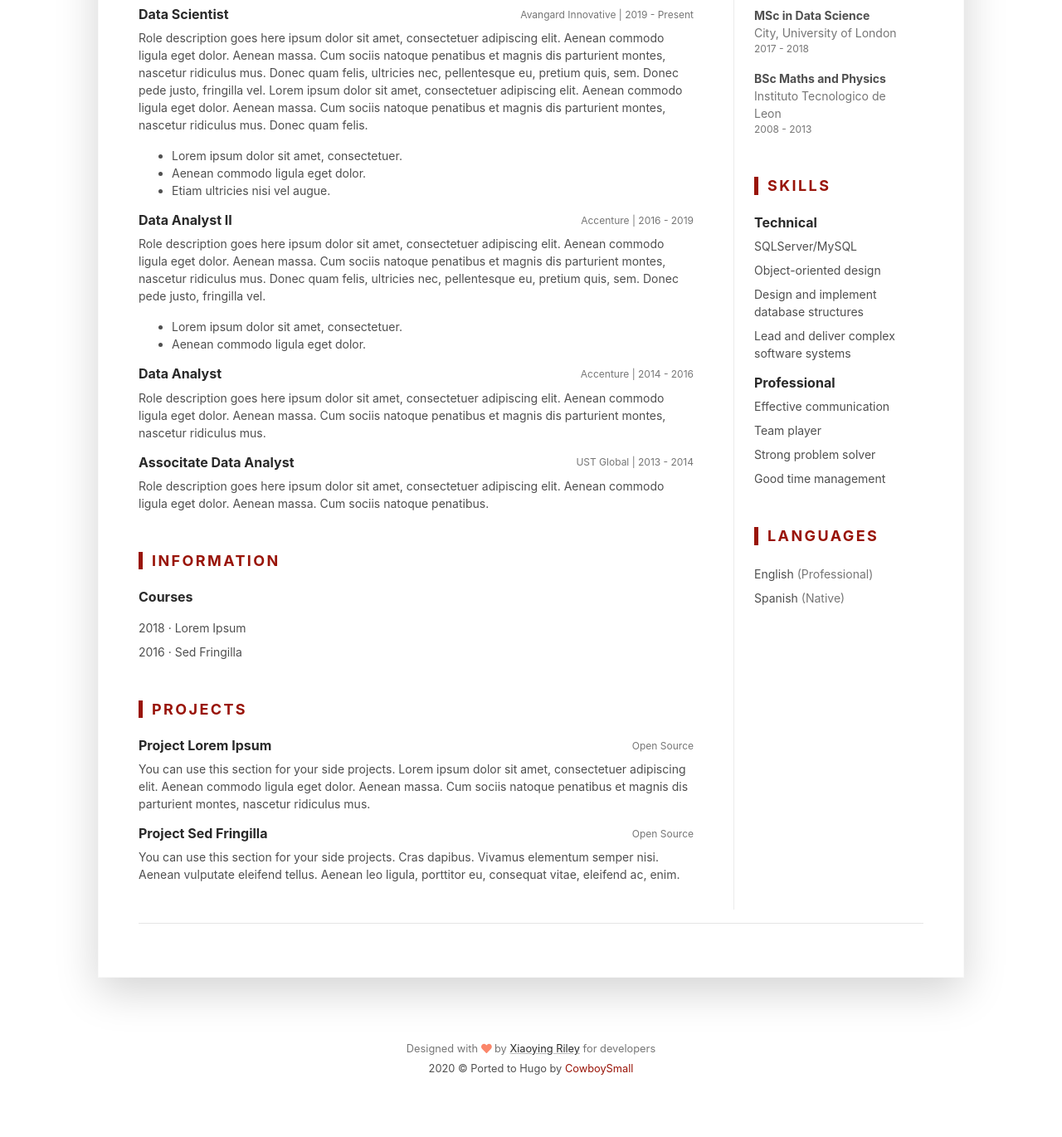
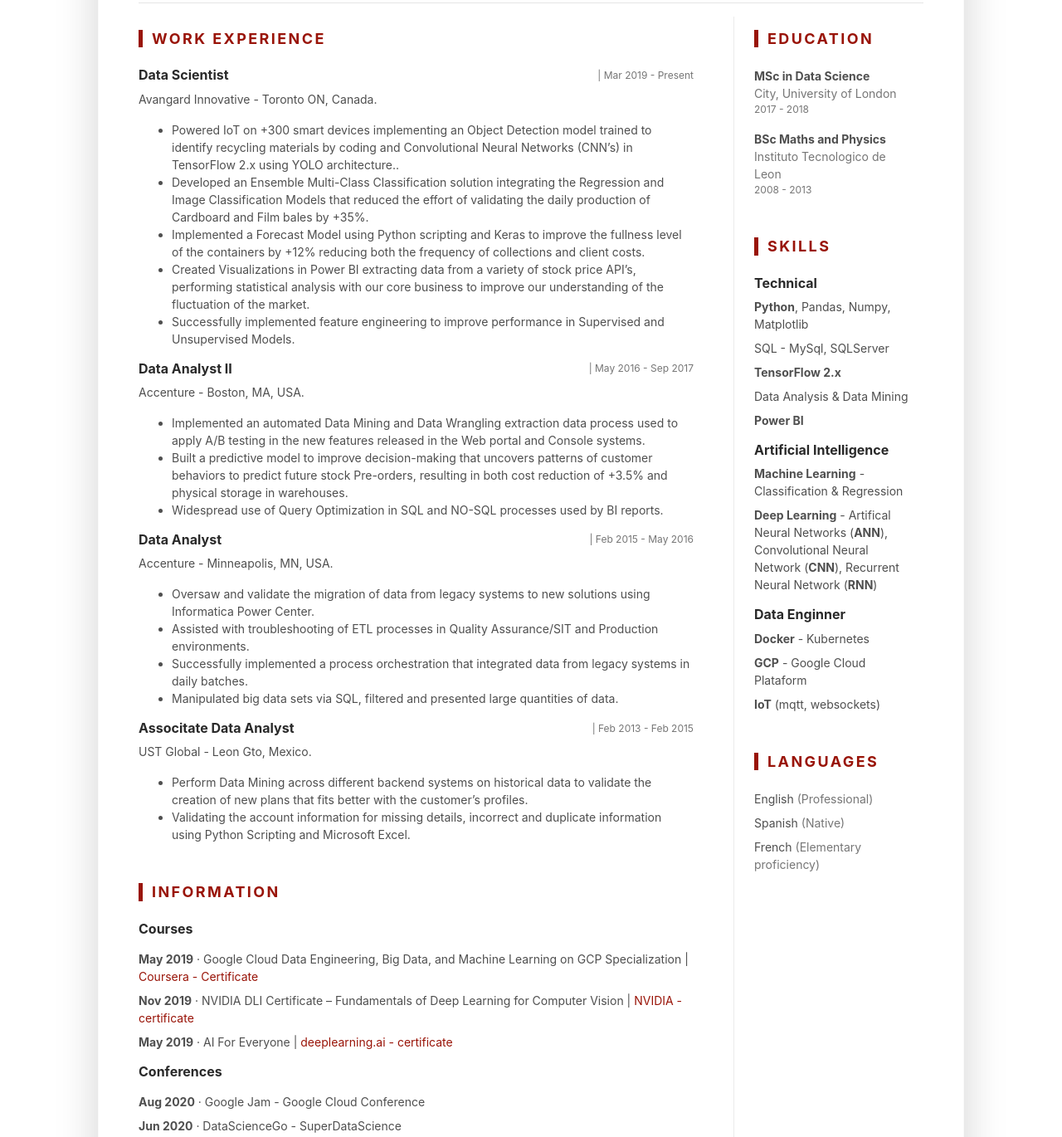
Before and after one commit to JavierMedel/resume, a plain HTML site: page index.html in a window 1280 px wide. Shown: the part 478-1848 px from the top of the page at 83% size. Before the commit the page ends 1800 px from the top, so only its background shows below. Drawn offline with Linux system fonts and the light colour scheme.

Commit message:
new files

```diff
--- a/index.html
+++ b/index.html
@@ -112,17 +112,21 @@
                                 <div class="item mb-3">
                                     <div class="item-heading row align-items-center mb-2">
                                         <h4 class="item-title col-12 col-md-6 col-lg-6 mb-2 mb-md-0">Data Scientist</h4>
-                                        <div class="item-meta col-12 col-md-6 col-lg-6 text-muted text-left text-md-right">Avangard Innovative | 2019 - Present</div>
+                                        <div class="item-meta col-12 col-md-6 col-lg-6 text-muted text-left text-md-right"> | Mar 2019 - Present</div>
                                     </div>
                                     <div class="item-content">
-                                        <p>Role description goes here ipsum dolor sit amet, consectetuer adipiscing elit. Aenean commodo ligula eget dolor. Aenean massa. Cum sociis natoque penatibus et magnis dis parturient montes, nascetur ridiculus mus. Donec quam felis, ultricies nec, pellentesque eu, pretium quis, sem. Donec pede justo, fringilla vel. Lorem ipsum dolor sit amet, consectetuer adipiscing elit. Aenean commodo ligula eget dolor. Aenean massa. Cum sociis natoque penatibus et magnis dis parturient montes, nascetur ridiculus mus. Donec quam felis.</p>
+                                        <p>Avangard Innovative - Toronto ON, Canada.</p>
                                         <ul class="resume-list">
 
-                                            <li>Lorem ipsum dolor sit amet, consectetuer.</li>
+                                            <li>Powered IoT on +300 smart devices implementing an Object Detection model trained to identify recycling materials by coding and Convolutional Neural Networks (CNN’s) in TensorFlow 2.x using YOLO architecture..</li>
 
-                                            <li>Aenean commodo ligula eget dolor.</li>
+                                            <li>Developed an Ensemble Multi-Class Classification solution integrating the Regression and Image Classification Models that reduced the effort of validating the daily production of Cardboard and Film bales by +35%.</li>
 
-                                            <li>Etiam ultricies nisi vel augue.</li>
+                                            <li>Implemented a Forecast Model using Python scripting and Keras to improve the fullness level of the containers by +12% reducing both the frequency of collections and client costs.</li>
+
+                                            <li>Created Visualizations in Power BI extracting data from a variety of stock price API’s, performing statistical analysis with our core business to improve our understanding of the fluctuation of the market.</li>
+
+                                            <li>Successfully implemented feature engineering to improve performance in Supervised and Unsupervised Models.</li>
 
                                         </ul>
                                     </div>
@@ -131,15 +135,17 @@
                                 <div class="item mb-3">
                                     <div class="item-heading row align-items-center mb-2">
                                         <h4 class="item-title col-12 col-md-6 col-lg-6 mb-2 mb-md-0">Data Analyst II</h4>
-                                        <div class="item-meta col-12 col-md-6 col-lg-6 text-muted text-left text-md-right">Accenture | 2016 - 2019</div>
+                                        <div class="item-meta col-12 col-md-6 col-lg-6 text-muted text-left text-md-right"> | May 2016 - Sep 2017</div>
                                     </div>
                                     <div class="item-content">
-                                        <p>Role description goes here ipsum dolor sit amet, consectetuer adipiscing elit. Aenean commodo ligula eget dolor. Aenean massa. Cum sociis natoque penatibus et magnis dis parturient montes, nascetur ridiculus mus. Donec quam felis, ultricies nec, pellentesque eu, pretium quis, sem. Donec pede justo, fringilla vel.</p>
+                                        <p>Accenture - Boston, MA, USA.</p>
                                         <ul class="resume-list">
 
-                                            <li>Lorem ipsum dolor sit amet, consectetuer.</li>
+                                            <li>Implemented an automated Data Mining and Data Wrangling extraction data process used to apply A/B testing in the new features released in the Web portal and Console systems.</li>
 
-                                            <li>Aenean commodo ligula eget dolor.</li>
+                                            <li>Built a predictive model to improve decision-making that uncovers patterns of customer behaviors to predict future stock Pre-orders, resulting in both cost reduction of +3.5% and physical storage in warehouses.</li>
+
+                                            <li>Widespread use of Query Optimization in SQL and NO-SQL processes used by BI reports.</li>
 
                                         </ul>
                                     </div>
@@ -148,11 +154,19 @@
                                 <div class="item mb-3">
                                     <div class="item-heading row align-items-center mb-2">
                                         <h4 class="item-title col-12 col-md-6 col-lg-6 mb-2 mb-md-0">Data Analyst</h4>
-                                        <div class="item-meta col-12 col-md-6 col-lg-6 text-muted text-left text-md-right">Accenture | 2014 - 2016</div>
+                                        <div class="item-meta col-12 col-md-6 col-lg-6 text-muted text-left text-md-right"> | Feb 2015 - May 2016</div>
                                     </div>
                                     <div class="item-content">
-                                        <p>Role description goes here ipsum dolor sit amet, consectetuer adipiscing elit. Aenean commodo ligula eget dolor. Aenean massa. Cum sociis natoque penatibus et magnis dis parturient montes, nascetur ridiculus mus.</p>
+                                        <p>Accenture - Minneapolis, MN, USA.</p>
                                         <ul class="resume-list">
+
+                                            <li>Oversaw and validate the migration of data from legacy systems to new solutions using Informatica Power Center.</li>
+
+                                            <li>Assisted with troubleshooting of ETL processes in Quality Assurance/SIT and Production environments.</li>
+
+                                            <li>Successfully implemented a process orchestration that integrated data from legacy systems in daily batches.</li>
+
+                                            <li>Manipulated big data sets via SQL, filtered and presented large quantities of data.</li>
 
                                         </ul>
                                     </div>
@@ -161,11 +175,15 @@
                                 <div class="item mb-3">
                                     <div class="item-heading row align-items-center mb-2">
                                         <h4 class="item-title col-12 col-md-6 col-lg-6 mb-2 mb-md-0">Associtate Data Analyst</h4>
-                                        <div class="item-meta col-12 col-md-6 col-lg-6 text-muted text-left text-md-right">UST Global | 2013 - 2014</div>
+                                        <div class="item-meta col-12 col-md-6 col-lg-6 text-muted text-left text-md-right"> | Feb 2013 - Feb 2015</div>
                                     </div>
                                     <div class="item-content">
-                                        <p>Role description goes here ipsum dolor sit amet, consectetuer adipiscing elit. Aenean commodo ligula eget dolor. Aenean massa. Cum sociis natoque penatibus.</p>
+                                        <p>UST Global - Leon Gto, Mexico.</p>
                                         <ul class="resume-list">
+
+                                            <li>Perform Data Mining across different backend systems on historical data to validate the creation of new plans that fits better with the customer’s profiles.</li>
+
+                                            <li>Validating the account information for missing details, incorrect and duplicate information using Python Scripting and Microsoft Excel.</li>
 
                                         </ul>
                                     </div>
@@ -191,9 +209,27 @@
                                         <p></p>
                                         <ul class="list-unstyled resume-skills-list">
 
-                                            <li class="mb-2">2018 · Lorem Ipsum</li>
+                                            <li class="mb-2"><strong>May 2019</strong> · Google Cloud Data Engineering, Big Data, and Machine Learning on GCP Specialization | <a href="https://www.coursera.org/account/accomplishments/specialization/7SCH8JHZ2S8S">Coursera - Certificate</a></li>
 
-                                            <li class="mb-2">2016 · Sed Fringilla</li>
+                                            <li class="mb-2"><strong>Nov 2019</strong> · NVIDIA DLI Certificate – Fundamentals of Deep Learning for Computer Vision | <a href="https://courses.nvidia.com/certificates/3f9e35d2695b4f4694c9981a1be31fb9">NVIDIA - certificate</a></li>
+
+                                            <li class="mb-2"><strong>May 2019</strong> · AI For Everyone | <a href="https://www.coursera.org/account/accomplishments/verify/QFLADD32V2MN">deeplearning.ai - certificate</a></li>
+
+                                        </ul>
+                                    </div>
+                                </div>
+
+                                <div class="item mb-3">
+                                    <div class="item-heading row align-items-center mb-2">
+                                        <h4 class="item-title col-12 col-md-12 col-lg-12 mb-2 mb-md-0">Conferences</h4>
+                                    </div>
+                                    <div class="item-content">
+                                        <p></p>
+                                        <ul class="list-unstyled resume-skills-list">
+
+                                            <li class="mb-2"><strong>Aug 2020</strong> · Google Jam - Google Cloud Conference</li>
+
+                                            <li class="mb-2"><strong>Jun 2020</strong> · DataScienceGo - SuperDataScience</li>
 
                                         </ul>
                                     </div>
@@ -203,36 +239,6 @@
                             </section>
 
 
-
-
-
-                            <section class="project-section py-3">
-
-                                <h3 class="text-uppercase resume-section-heading mb-4">Projects</h3>
-
-
-                                <div class="item mb-3">
-                                    <div class="item-heading row align-items-center mb-2">
-                                        <h4 class="item-title col-12 col-md-6 col-lg-8 mb-2 mb-md-0">Project Lorem Ipsum</h4>
-                                        <div class="item-meta col-12 col-md-6 col-lg-4 text-muted text-left text-md-right">Open Source</div>
-                                    </div>
-                                    <div class="item-content">
-                                        <p>You can use this section for your side projects. Lorem ipsum dolor sit amet, consectetuer adipiscing elit. Aenean commodo ligula eget dolor. Aenean massa. Cum sociis natoque penatibus et magnis dis parturient montes, nascetur ridiculus mus.</p>
-                                    </div>
-                                </div>
-
-                                <div class="item mb-3">
-                                    <div class="item-heading row align-items-center mb-2">
-                                        <h4 class="item-title col-12 col-md-6 col-lg-8 mb-2 mb-md-0">Project Sed Fringilla</h4>
-                                        <div class="item-meta col-12 col-md-6 col-lg-4 text-muted text-left text-md-right">Open Source</div>
-                                    </div>
-                                    <div class="item-content">
-                                        <p>You can use this section for your side projects. Cras dapibus. Vivamus elementum semper nisi. Aenean vulputate eleifend tellus. Aenean leo ligula, porttitor eu, consequat vitae, eleifend ac, enim.</p>
-                                    </div>
-                                </div>
-
-
-                            </section>
 
 
 
@@ -281,28 +287,41 @@
                                     <h4 class="item-title">Technical</h4>
                                     <ul class="list-unstyled resume-skills-list">
 
-                                        <li class="mb-2">SQLServer/MySQL</li>
+                                        <li class="mb-2"><strong>Python</strong>, Pandas, Numpy, Matplotlib</li>
 
-                                        <li class="mb-2">Object-oriented design</li>
+                                        <li class="mb-2">SQL - MySql, SQLServer</li>
 
-                                        <li class="mb-2">Design and implement database structures</li>
+                                        <li class="mb-2"><strong>TensorFlow 2.x</strong></li>
 
-                                        <li class="mb-2">Lead and deliver complex software systems</li>
+                                        <li class="mb-2">Data Analysis &amp; Data Mining</li>
+
+                                        <li class="mb-2"><strong>Power BI</strong></li>
 
                                     </ul>
                                 </div>
 
                                 <div class="item">
-                                    <h4 class="item-title">Professional</h4>
+                                    <h4 class="item-title">Artificial Intelligence</h4>
                                     <ul class="list-unstyled resume-skills-list">
 
-                                        <li class="mb-2">Effective communication</li>
+                                        <li class="mb-2"><strong>Machine Learning</strong> - Classification &amp; Regression</li>
 
-                                        <li class="mb-2">Team player</li>
+                                        <li class="mb-2"><strong>Deep Learning</strong> - Artifical Neural Networks (<strong>ANN</strong>), Convolutional Neural Network (<strong>CNN</strong>), Recurrent Neural Network (<strong>RNN</strong>)</li>
 
-                                        <li class="mb-2">Strong problem solver</li>
+                                        <li class="mb-2"></li>
 
-                                        <li class="mb-2">Good time management</li>
+                                    </ul>
+                                </div>
+
+                                <div class="item">
+                                    <h4 class="item-title">Data Enginner</h4>
+                                    <ul class="list-unstyled resume-skills-list">
+
+                                        <li class="mb-2"><strong>Docker</strong> - Kubernetes</li>
+
+                                        <li class="mb-2"><strong>GCP</strong> - Google Cloud Plataform</li>
+
+                                        <li class="mb-2"><strong>IoT</strong> (mqtt, websockets)</li>
 
                                     </ul>
                                 </div>
@@ -323,6 +342,8 @@
                                     <li class="mb-2">English <span class="text-muted">(Professional)</span></li>
 
                                     <li class="mb-2">Spanish <span class="text-muted">(Native)</span></li>
+
+                                    <li class="mb-2">French <span class="text-muted">(Elementary proficiency)</span></li>
 
                                 </ul>
 
```
Also changed, not shown: assets/css/devresume.min.c945c2e04a9ed6ec2cdc2baf57863e3d3d382c6f07c69ca9fd865f96500d4224.css, assets/images/avatar-2.png (added), assets/images/avatar.png.
